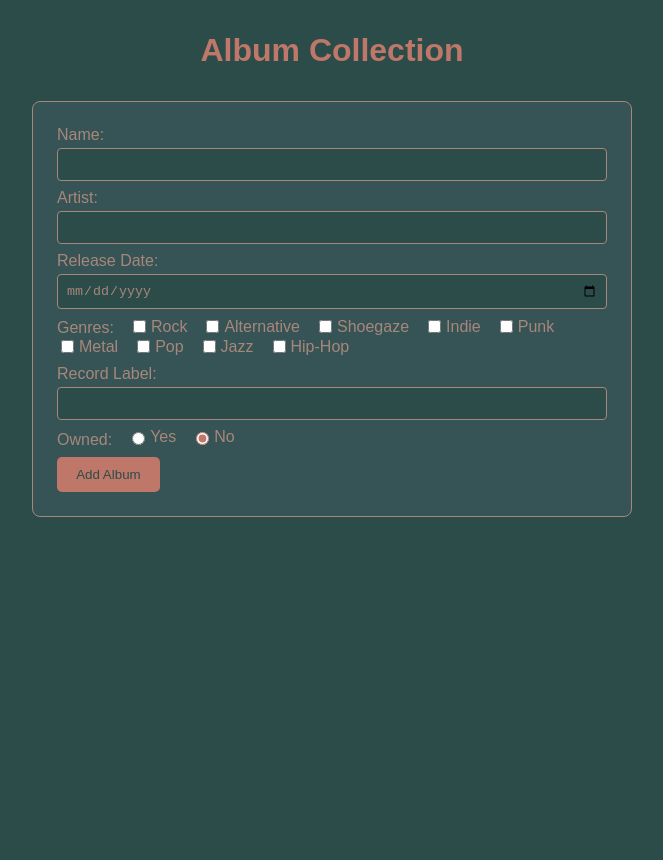
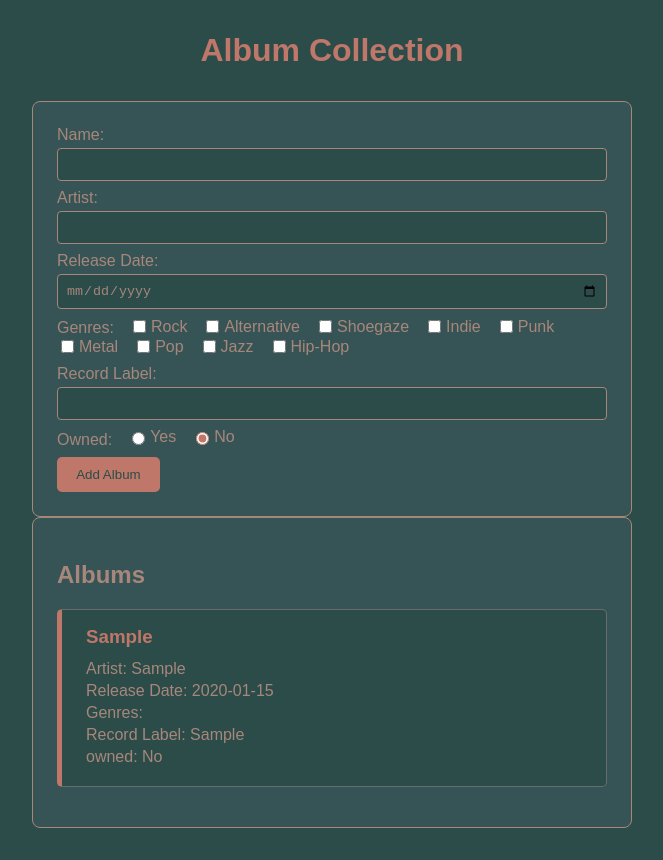
Before and after one commit to haysway/collection-manager-project, a React (Vite) app: page / in a window 1280 px wide. Both pictures are taken after typing "Sample", "Sample", "2020-01-15", "Sample" into the empty fields and a click on the button "Add Album". Shown: the whole page, without its empty margins (308-971 px from the left). Before the commit the page ends 800 px from the top, so only its background shows below. Built offline with nearby package versions, Linux system fonts and the light colour scheme.

Commit message:
feat: added albums are now displayed. per the new usual, album-card styling is generated

```diff
--- a/src/App.css
+++ b/src/App.css
@@ -41,6 +41,29 @@ label {
   margin-right: 15px;
 }
 
+/* Album cards */
+
+.album-card {
+  max-width: 700px;
+  margin: 1rem auto;
+  padding: 1rem 1.5rem;
+
+  background-color: var(--dark-slate-grey-2);
+  border: 1px solid var(--dim-grey);
+  border-left: 5px solid var(--dusty-rose);
+  border-radius: 5px;
+
+  text-align: left;
+}
+
+.album-card h3 {
+  margin: 0 0 0.75rem;
+  color: var(--dusty-rose);
+}
+
+.album-card p {
+  margin: 0.25rem 0;
+}
 
 /* Text and date inputs */
 
--- a/src/App.jsx
+++ b/src/App.jsx
@@ -1,10 +1,10 @@
 import { useState } from 'react'
 import NewAlbum from './components/NewAlbum'
-
+import AlbumList from './components/AlbumList';
 import './App.css'
 
 function App() {
-  const [albums, setAlbums] = useState('');
+  const [albums, setAlbums] = useState([]);
 
   const addAlbumHandler = (album) => {
     setAlbums((prevAlbums) => [album, ...prevAlbums]);
@@ -15,8 +15,12 @@ function App() {
       <h1>Album Collection</h1>
 
       <NewAlbum onAddAlbum={addAlbumHandler}/>
+      <AlbumList
+        items={albums}
+      />
+
     </div>
   )
 }
 
-export default App
+export default App;
--- /dev/null
+++ b/src/components/AlbumCard.jsx
@@ -0,0 +1,17 @@
+function AlbumCard(props) {
+    return(
+        <div className="card album-card">
+            <h3>{props.name}</h3>
+            <p>Artist: {props.artist}</p>
+            <p>Release Date: {props.date}</p>
+            <p>Genres: {props.genres.join(', ')}</p>
+            <p>Record Label: {props.label}</p>
+            <p>owned: {props.owned ? 'Yes' : 'No'}</p>
+            {props.owned && (
+                <p>Formats: {props.formats.join(', ')}</p>
+            )}
+        </div>
+    );
+}
+
+export default AlbumCard;
--- /dev/null
+++ b/src/components/AlbumList.jsx
@@ -0,0 +1,30 @@
+import AlbumCard from "./AlbumCard";
+
+function AlbumList(props) {
+    return (
+        <div className="card">
+            <h2>Albums</h2>
+
+            {
+                props.items.length === 0 ? (
+                    <p>No albums entered</p>
+                ) : (
+                    props.items.map((album) => (
+                        <AlbumCard
+                            key={album.id}
+                            name={album.name}
+                            artist={album.artist}
+                            date={album.date}
+                            genres={album.genres}
+                            label={album.label}
+                            owned={album.owned}
+                            formats={album.formats}
+                        />
+                    ))
+                )
+            }
+        </div>
+    );
+}
+
+export default AlbumList;
```
